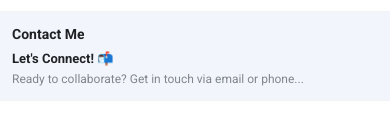
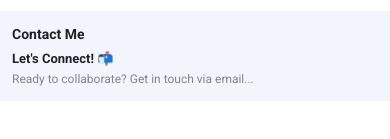
Before and after one commit to IsaacKam/CMAIL, a Next.js app: page / in a window 390 px wide. Shown: the part 397-536 px from the top of the page. Built offline with nearby package versions, Linux system fonts and the light colour scheme.

Commit message:
Remove PII: phone number, address, and personal email addresses

```diff
--- a/src/app/data/portfolioData.ts
+++ b/src/app/data/portfolioData.ts
@@ -94,7 +94,7 @@ export const portfolioEmails: Email[] = [
   {
     id: '4',
     sender: 'Freelance Clients',
-    senderEmail: 'projects@camilaspokojny.com',
+    senderEmail: 'projects@example.com',
     subject: 'Marketing & Creative Strategy Portfolio 🎨',
     snippet: 'Worked with a range of DTC companies across health, fashion and beauty during university...',
     body: `<div class="email-body">
@@ -178,7 +178,7 @@ export const portfolioEmails: Email[] = [
   {
     id: '7',
     sender: 'Skills & Tools',
-    senderEmail: 'skills@camilaspokojny.com',
+    senderEmail: 'skills@example.com',
     subject: 'Technical Skills & Software Proficiency 💻',
     snippet: 'AI & GenAI, Creative Software, Marketing & Ads, Analytics & Insights...',
     body: `<div class="email-body">
@@ -213,7 +213,7 @@ export const portfolioEmails: Email[] = [
   {
     id: '8',
     sender: 'Languages & Activities',
-    senderEmail: 'about@camilaspokojny.com',
+    senderEmail: 'about@example.com',
     subject: 'Languages & Extra-Curricular Activities 🌍',
     snippet: 'English (Fluent), Spanish (Native), French (Basic)...',
     body: `<div class="email-body">
@@ -241,18 +241,12 @@ export const portfolioEmails: Email[] = [
   {
     id: '9',
     sender: 'Contact Me',
-    senderEmail: 'camilaspokojny1@gmail.com',
+    senderEmail: 'contact@example.com',
     subject: "Let's Connect! 📬",
-    snippet: 'Ready to collaborate? Get in touch via email or phone...',
+    snippet: 'Ready to collaborate? Get in touch via email...',
     body: `<div class="email-body">
       <h3>📧 Email:</h3>
-      <p><a href="mailto:camilaspokojny1@gmail.com">camilaspokojny1@gmail.com</a></p>
-
-      <h3>📱 Phone:</h3>
-      <p>07502888810</p>
-
-      <h3>📍 Location:</h3>
-      <p>136 Dudley House, Paddington, W2 1QZ, London</p>
+      <p><a href="mailto:contact@example.com">contact@example.com</a></p>
 
       <h3>💼 Open to:</h3>
       <ul>
```
